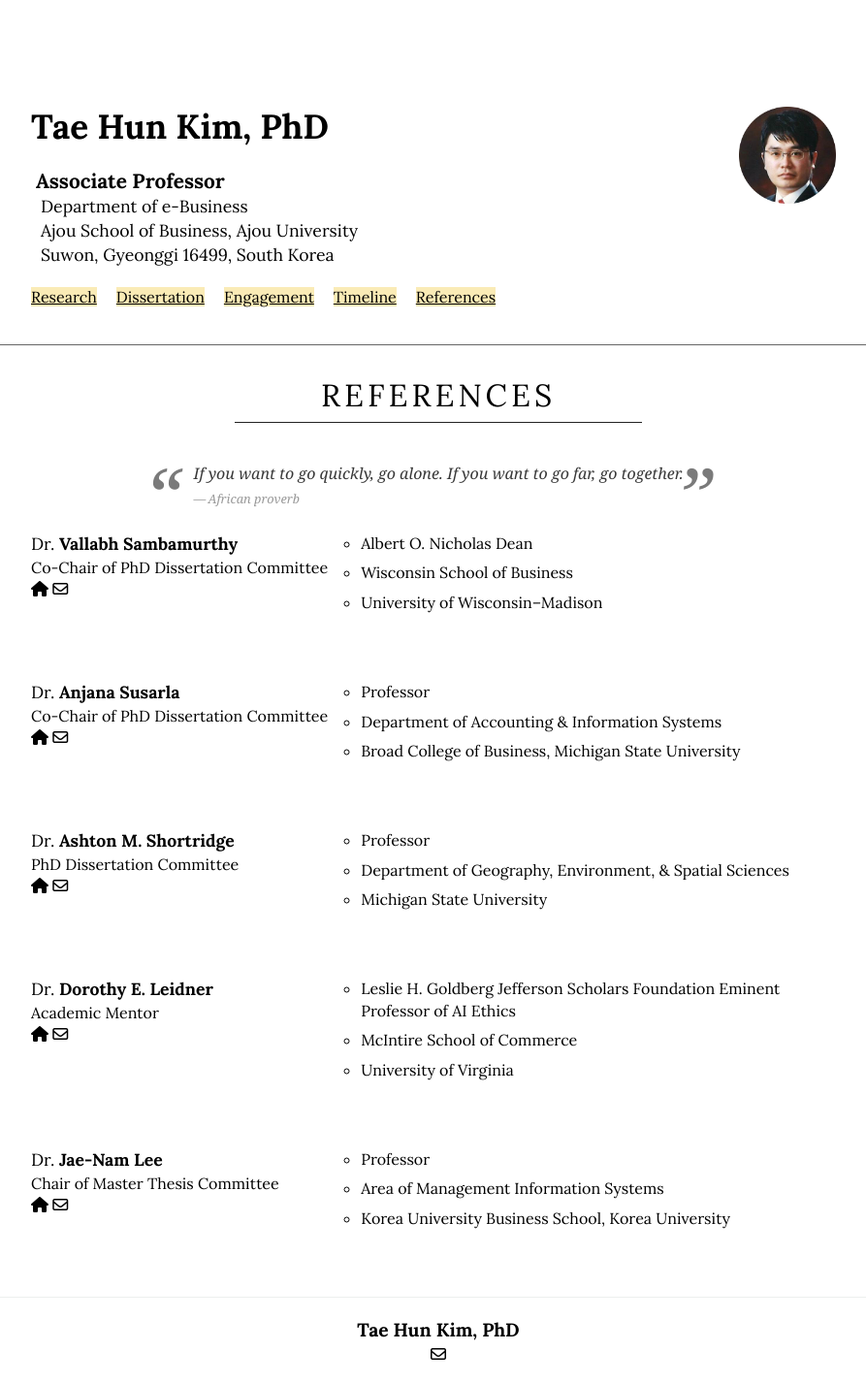
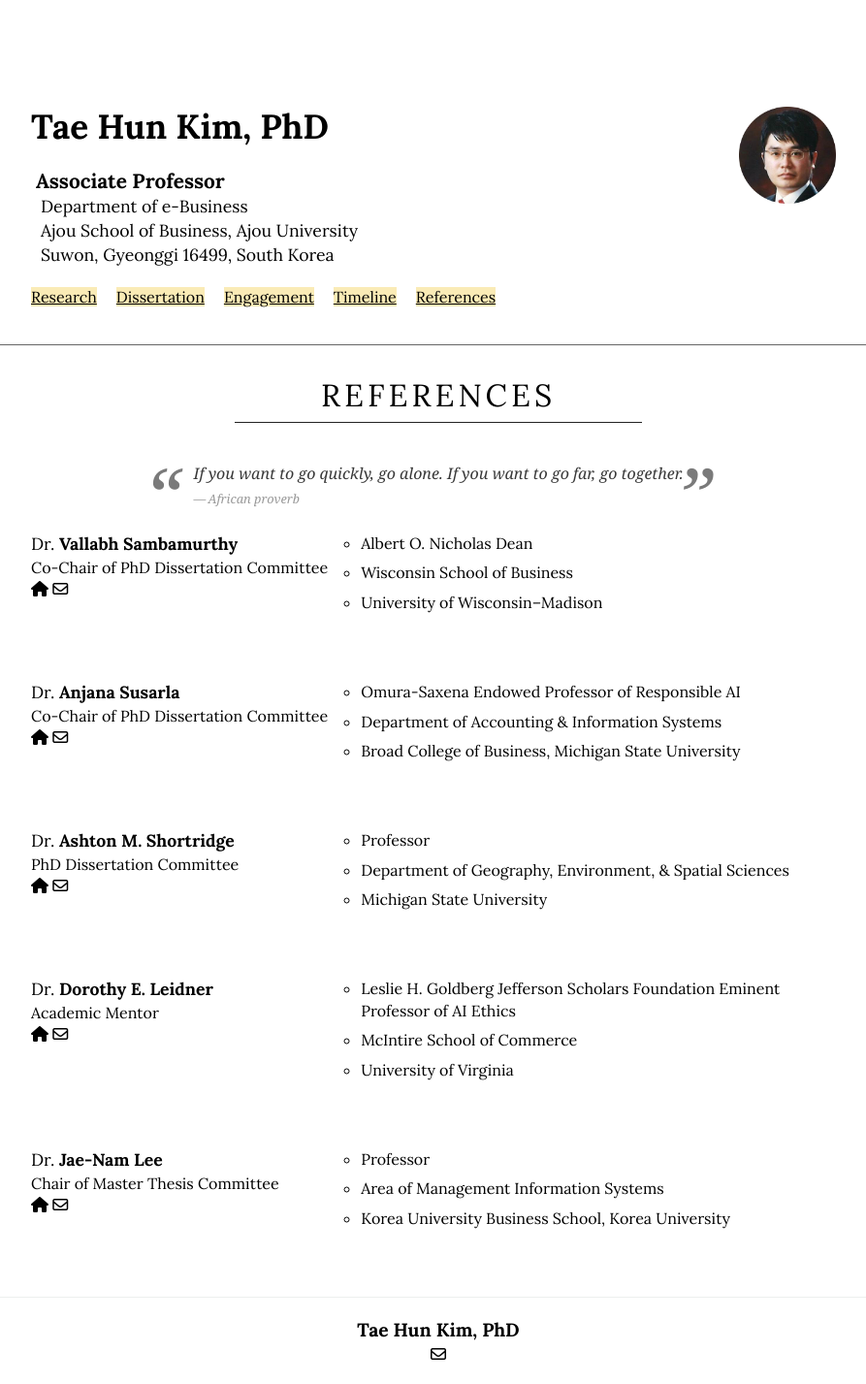
Before and after one commit to istaehun/taehun, a Jekyll site: the page built from references.html, in a window 1280 px wide. Shown: the whole page at 97% size, without its empty margins (188-1081 px from the left). Built offline with Jekyll 4.4.1, drawn with Linux system fonts in a browser that asks for light colours; nearby versions of some CDN libraries.

Commit message:
Update references.yml

```diff
--- a/_data/references.yml
+++ b/_data/references.yml
@@ -13,7 +13,7 @@
   name: "Anjana Susarla"
   role: "Co-Chair of PhD Dissertation Committee"
   majors:
-    - "Professor"
+    - "Omura-Saxena Endowed Professor of Responsible AI"
     - "Department of Accounting & Information Systems"
   department: "Broad College of Business, Michigan State University"
   email: "asusarla@broad.msu.edu"
```
